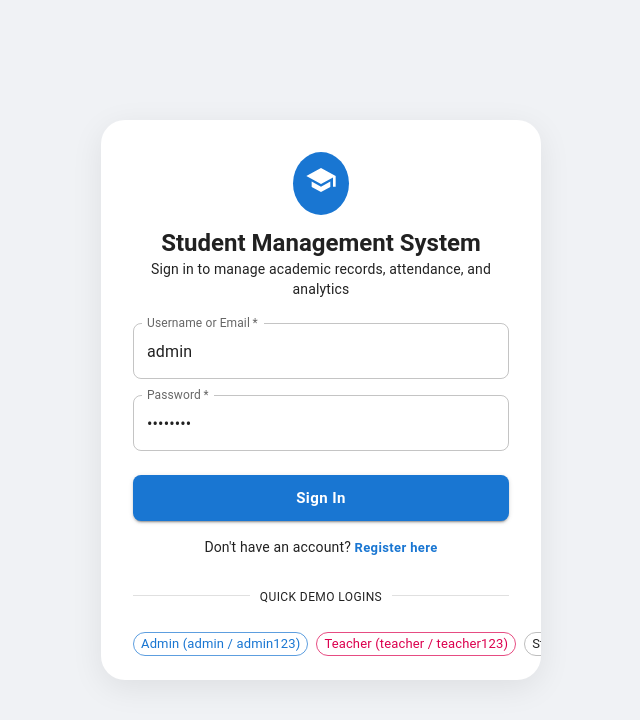
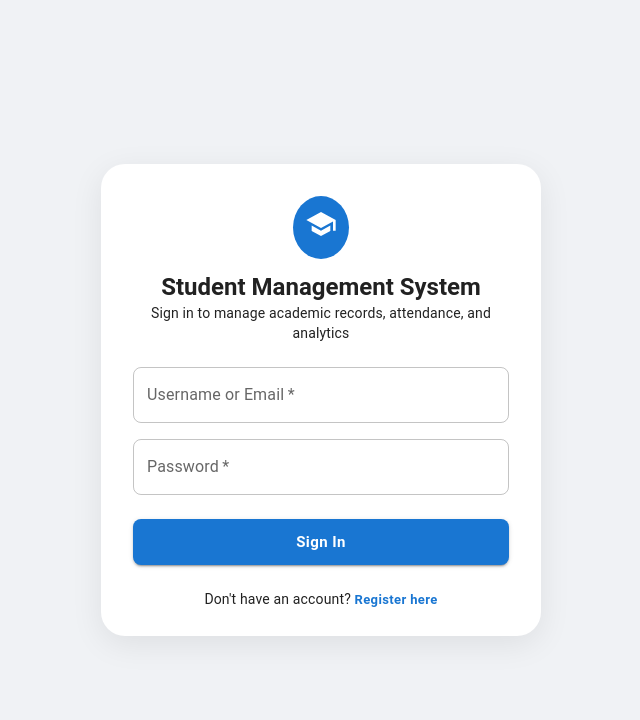
Before and after one commit to reezmahanan/Student-Management-System, a React app in the folder frontend/: page /login in a window 1280 px wide. Shown: the top 720 px of the page, without its empty margins (319-959 px from the left). Built offline with nearby package versions, Linux system fonts and the light colour scheme; the HTML template or start-up script is replaced by a standard one.

Commit message:
fix: remove demo login buttons and reset initial login input fields

```diff
--- a/frontend/src/pages/Login.jsx
+++ b/frontend/src/pages/Login.jsx
@@ -7,18 +7,14 @@ import {
   TextField,
   Button,
   Alert,
-  Divider,
-  Chip,
-  Stack,
 } from '@mui/material';
 import SchoolIcon from '@mui/icons-material/School';
-import LockOutlinedIcon from '@mui/icons-material/LockOutlined';
 import { useAuth } from '../context/AuthContext';
 import { useNavigate } from 'react-router-dom';
 
 export default function Login() {
-  const [username, setUsername] = useState('admin');
-  const [password, setPassword] = useState('admin123');
+  const [username, setUsername] = useState('');
+  const [password, setPassword] = useState('');
   const [error, setError] = useState('');
   const [loading, setLoading] = useState(false);
 
@@ -38,11 +34,6 @@ export default function Login() {
     } finally {
       setLoading(false);
     }
-  };
-
-  const handleDemoFill = (u, p) => {
-    setUsername(u);
-    setPassword(p);
   };
 
   return (
@@ -112,7 +103,7 @@ export default function Login() {
             </Button>
           </form>
 
-          <Box sx={{ textAlign: 'center', mt: 2 }}>
+          <Box sx={{ textAlign: 'center', mt: 3 }}>
             <Typography variant="body2" color="text.secondary">
               Don't have an account?{' '}
               <Button
@@ -125,38 +116,6 @@ export default function Login() {
               </Button>
             </Typography>
           </Box>
-
-          <Divider sx={{ my: 3 }}>
-            <Typography variant="caption" color="text.secondary">
-              QUICK DEMO LOGINS
-            </Typography>
-          </Divider>
-
-          <Stack direction="row" spacing={1} justifyContent="center" flexWrap="wrap" useFlexGap>
-            <Chip
-              label="Admin (admin / admin123)"
-              clickable
-              color="primary"
-              variant="outlined"
-              size="small"
-              onClick={() => handleDemoFill('admin', 'admin123')}
-            />
-            <Chip
-              label="Teacher (teacher / teacher123)"
-              clickable
-              color="secondary"
-              variant="outlined"
-              size="small"
-              onClick={() => handleDemoFill('teacher', 'teacher123')}
-            />
-            <Chip
-              label="Student (student / student123)"
-              clickable
-              variant="outlined"
-              size="small"
-              onClick={() => handleDemoFill('student', 'student123')}
-            />
-          </Stack>
         </CardContent>
       </Card>
     </Box>
```
